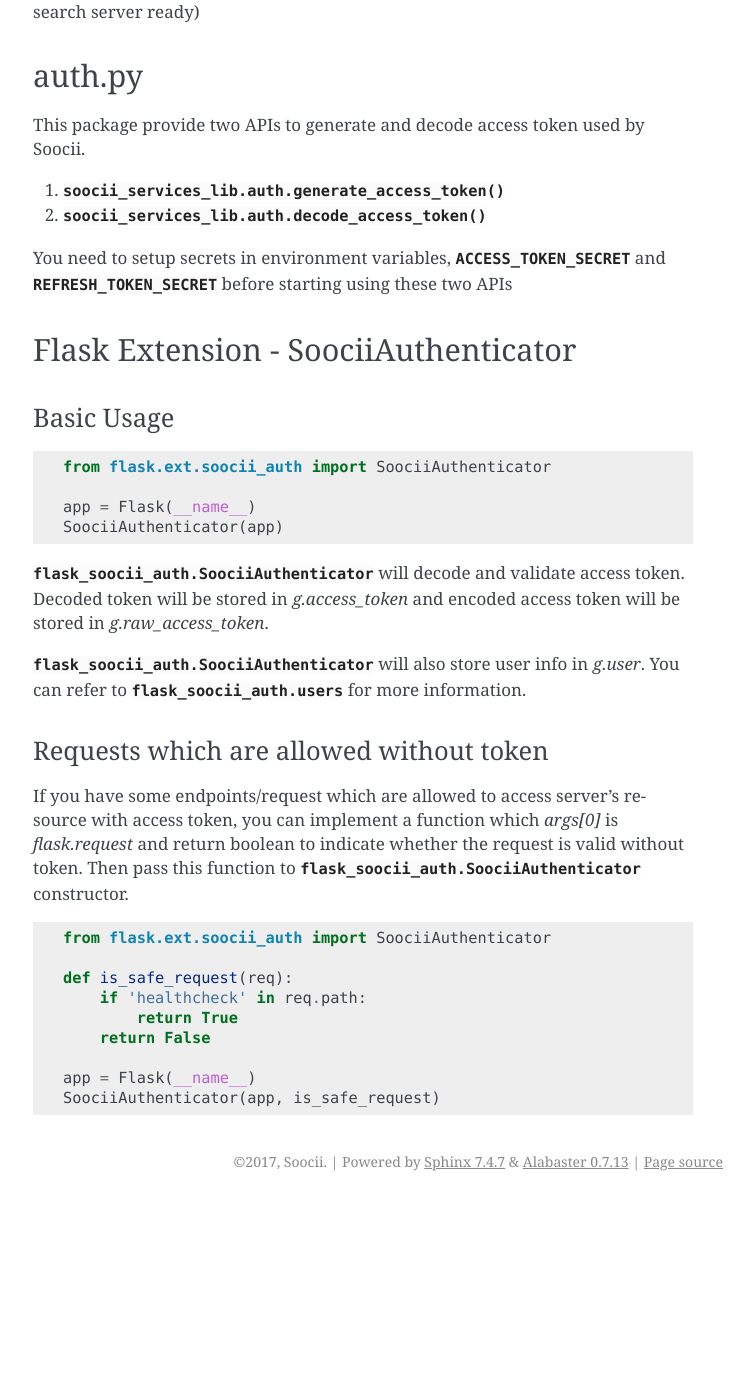
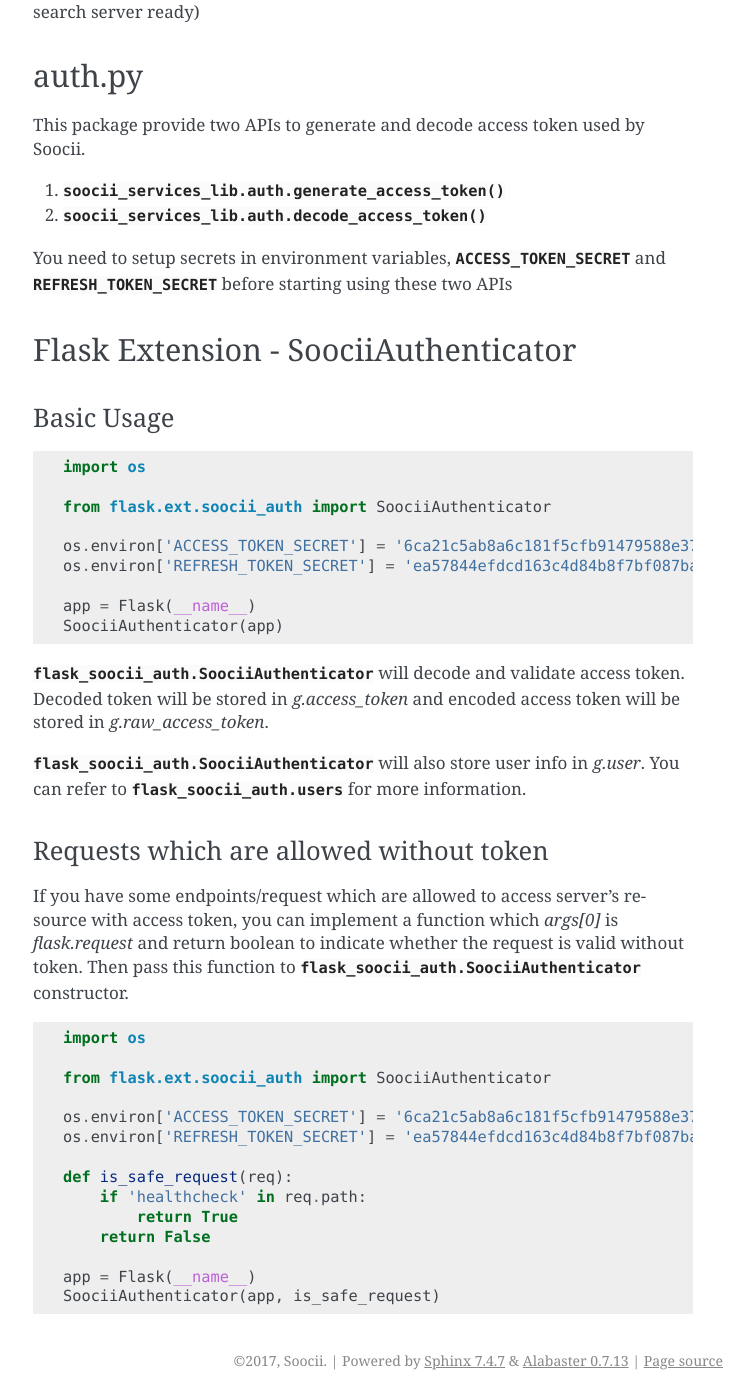
Before and after one commit to jonascheng/services-lib, a Sphinx documentation site: the page built from doc/quickstart.rst, in a window 1280 px wide and 1400 px high, scrolled down 1255 px. Shown: the whole window, without its empty margins (387-1141 px from the left). Built offline with Sphinx 7.4.7, drawn with Linux system fonts in a browser that asks for light colours; before the commit the page ends 2456 px from its top, so only the background shows below that.

Commit message:
update doc

```diff
--- a/doc/quickstart.rst
+++ b/doc/quickstart.rst
@@ -64,7 +64,12 @@
 ^^^^^^^^^^^
 ::
 
+    import os
+
     from flask.ext.soocii_auth import SoociiAuthenticator
+
+    os.environ['ACCESS_TOKEN_SECRET'] = '6ca21c5ab8a6c181f5cfb91479588e37'
+    os.environ['REFRESH_TOKEN_SECRET'] = 'ea57844efdcd163c4d84b8f7bf087baf'
 
     app = Flask(__name__)
     SoociiAuthenticator(app)
@@ -82,7 +87,12 @@
 Then pass this function to :py:class:`flask_soocii_auth.SoociiAuthenticator` constructor.
 ::
 
+    import os
+
     from flask.ext.soocii_auth import SoociiAuthenticator
+
+    os.environ['ACCESS_TOKEN_SECRET'] = '6ca21c5ab8a6c181f5cfb91479588e37'
+    os.environ['REFRESH_TOKEN_SECRET'] = 'ea57844efdcd163c4d84b8f7bf087baf'
 
     def is_safe_request(req):
         if 'healthcheck' in req.path:
```
